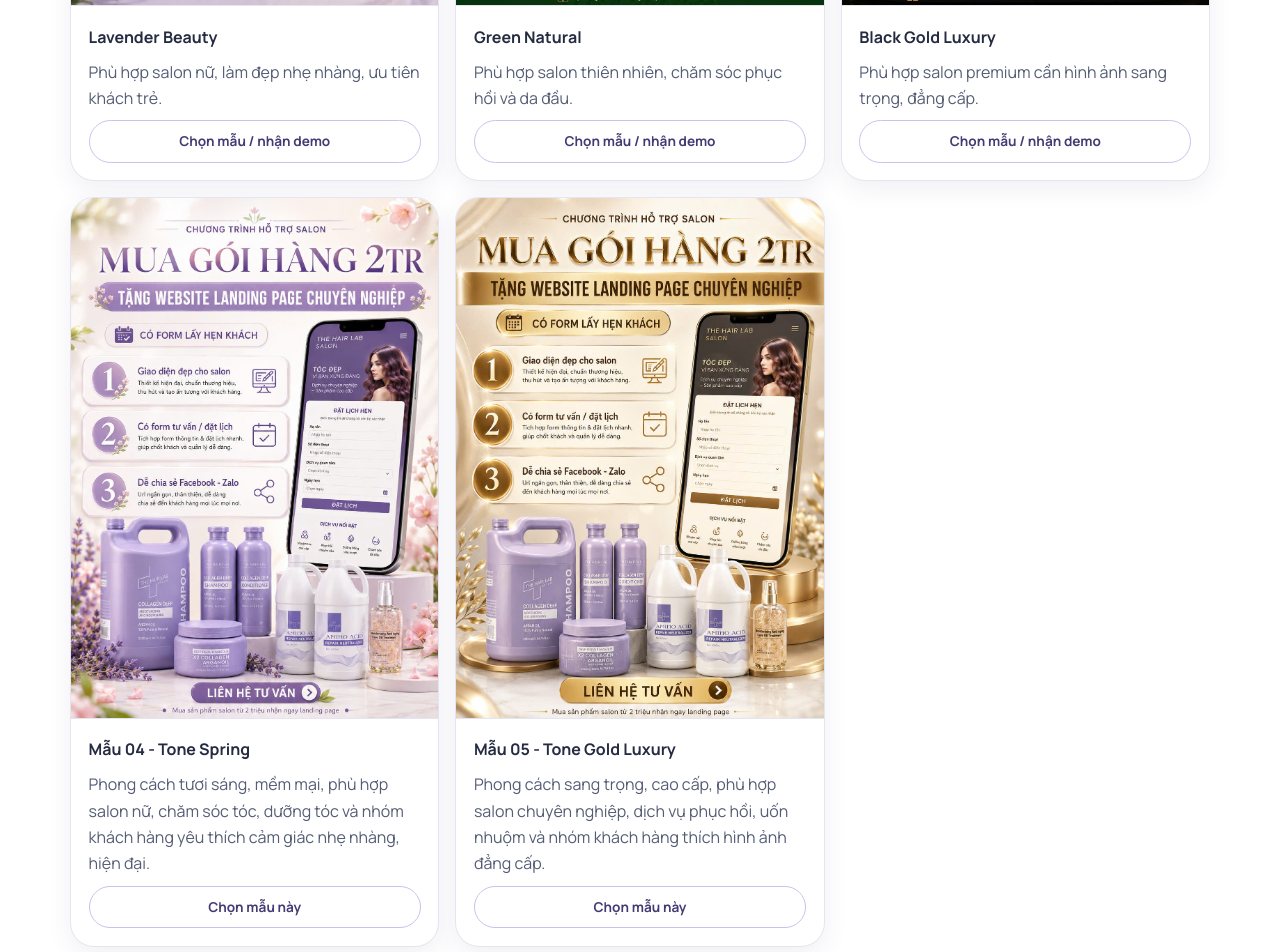
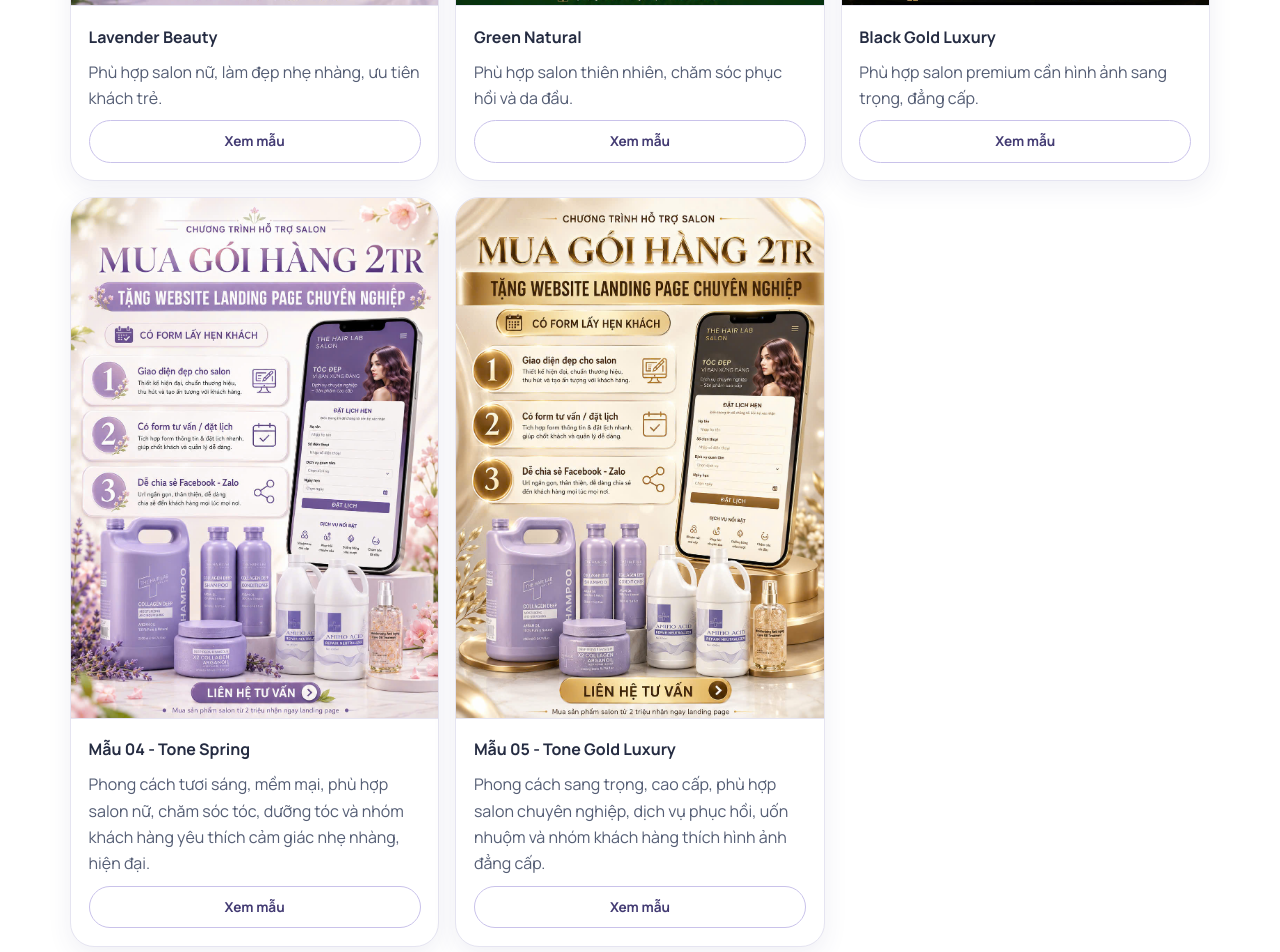
Before and after one commit to gustavjung24-ops/Thehair-Lab, a plain HTML site: page index.html in a window 1280 px wide. Shown: the part 5000-5952 px from the top of the page. Drawn offline with nearby package versions, Linux system fonts and the light colour scheme.

Commit message:
fix: link homepage template cards to demo salon pages

```diff
--- a/index.html
+++ b/index.html
@@ -212,7 +212,7 @@
               <div class="result-caption">
                 <strong>Lavender Beauty</strong>
                 <p>Phù hợp salon nữ, làm đẹp nhẹ nhàng, ưu tiên khách trẻ.</p>
-                <a href="#nhan-bao-gia" class="btn btn-outline btn-small">Chọn mẫu / nhận demo</a>
+                <a href="/s/salon-test-mau-01/" class="btn btn-outline btn-small">Xem mẫu</a>
               </div>
             </article>
 
@@ -223,7 +223,7 @@
               <div class="result-caption">
                 <strong>Green Natural</strong>
                 <p>Phù hợp salon thiên nhiên, chăm sóc phục hồi và da đầu.</p>
-                <a href="#nhan-bao-gia" class="btn btn-outline btn-small">Chọn mẫu / nhận demo</a>
+                <a href="/s/salon-test-mau-02/" class="btn btn-outline btn-small">Xem mẫu</a>
               </div>
             </article>
 
@@ -234,7 +234,7 @@
               <div class="result-caption">
                 <strong>Black Gold Luxury</strong>
                 <p>Phù hợp salon premium cần hình ảnh sang trọng, đẳng cấp.</p>
-                <a href="#nhan-bao-gia" class="btn btn-outline btn-small">Chọn mẫu / nhận demo</a>
+                <a href="/s/salon-test-mau-03/" class="btn btn-outline btn-small">Xem mẫu</a>
               </div>
             </article>
 
@@ -245,7 +245,7 @@
               <div class="result-caption">
                 <strong>Mẫu 04 - Tone Spring</strong>
                 <p>Phong cách tươi sáng, mềm mại, phù hợp salon nữ, chăm sóc tóc, dưỡng tóc và nhóm khách hàng yêu thích cảm giác nhẹ nhàng, hiện đại.</p>
-                <a href="#nhan-bao-gia" class="btn btn-outline btn-small">Chọn mẫu này</a>
+                <a href="/s/salon-test-mau-04/" class="btn btn-outline btn-small">Xem mẫu</a>
               </div>
             </article>
 
@@ -256,7 +256,7 @@
               <div class="result-caption">
                 <strong>Mẫu 05 - Tone Gold Luxury</strong>
                 <p>Phong cách sang trọng, cao cấp, phù hợp salon chuyên nghiệp, dịch vụ phục hồi, uốn nhuộm và nhóm khách hàng thích hình ảnh đẳng cấp.</p>
-                <a href="#nhan-bao-gia" class="btn btn-outline btn-small">Chọn mẫu này</a>
+                <a href="/s/salon-test-mau-05/" class="btn btn-outline btn-small">Xem mẫu</a>
               </div>
             </article>
           </div>
```
